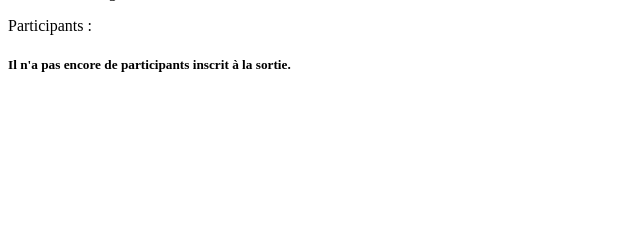
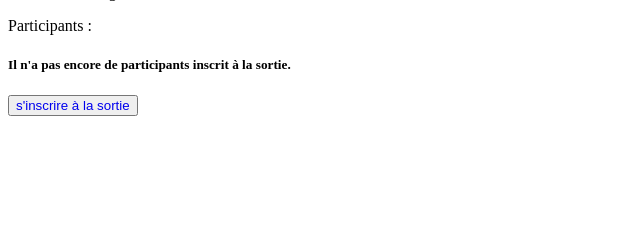
Before and after one commit to laureeeent/Sortir, a Symfony app: template templates/sortie/detail.html.twig in a window 1280 px wide. Shown: the part 358-598 px from the top of the page, without its empty margins (0-640 px from the left). Run offline with Twig, Linux system fonts and the light colour scheme; the template is opened without the code that fills it, so the values that code supplies are empty; some libraries are stand-ins or nearby versions.

Commit message:
UPDATE : boutton s'inscrire dans detail.twig

```diff
--- a/templates/sortie/detail.html.twig
+++ b/templates/sortie/detail.html.twig
@@ -31,4 +31,5 @@
             {% endfor %}
         </nav>
     {% endif %}
+    <button><a href="{{ path("sortie_inscription", {"sortie" : sortie.id}) }}" style="text-decoration: none">s'inscrire à la sortie</a></button>
 {% endblock %}
```
